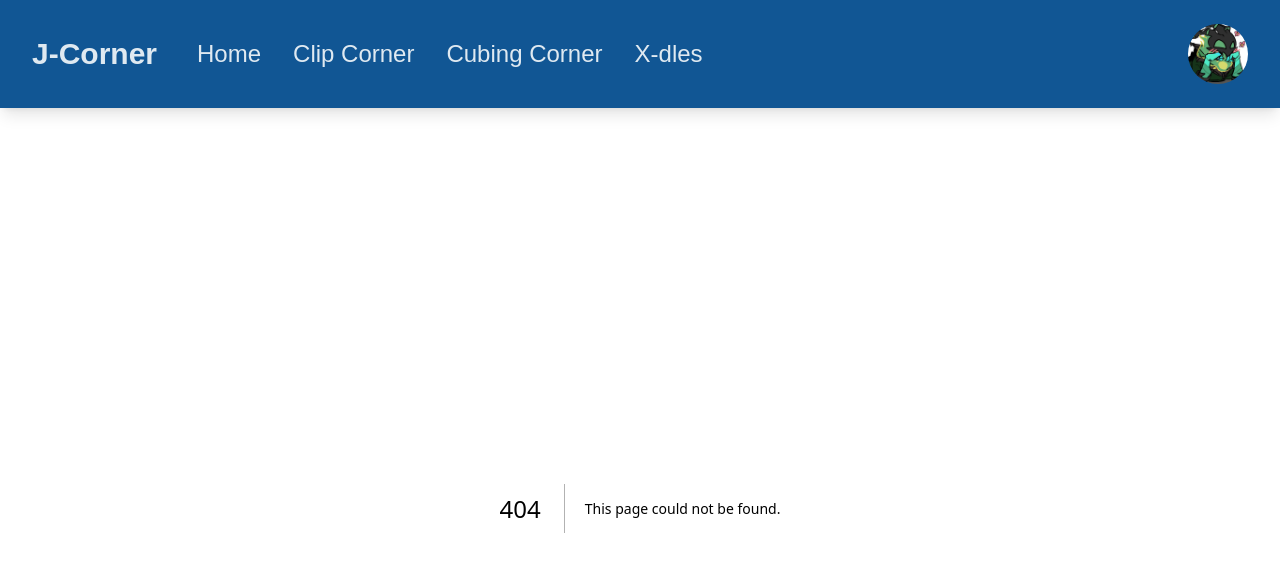
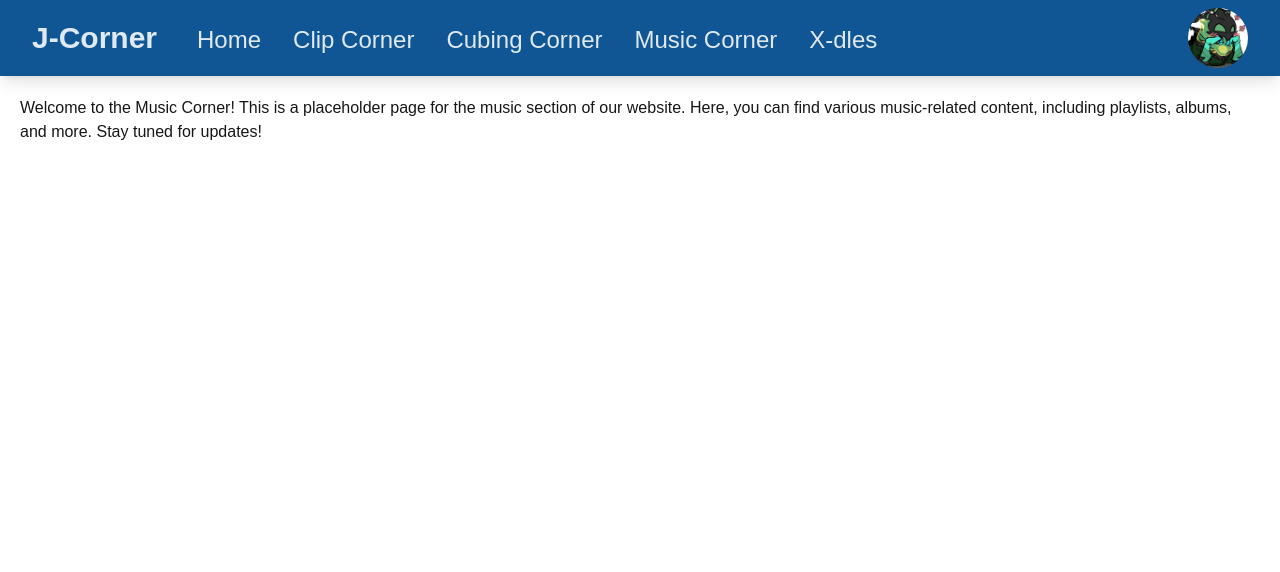
Before and after one commit to jumanji1310/j-corner, a Next.js app: page /music-corner in a window 1280 px wide. Before the commit this address had no page. Shown: the top 572 px of the page. Built offline with nearby package versions, Linux system fonts and the light colour scheme; a web font is replaced by a local one.

Commit message:
feat: added music-corner

```diff
--- /dev/null
+++ b/src/app/music-corner/page.tsx
@@ -0,0 +1,11 @@
+const MusicCornerPage = () => {
+  return (
+    <div className="p-5">
+      Welcome to the Music Corner! This is a placeholder page for the music
+      section of our website. Here, you can find various music-related content,
+      including playlists, albums, and more. Stay tuned for updates!
+    </div>
+  );
+};
+
+export default MusicCornerPage;
--- a/src/components/NavBar.tsx
+++ b/src/components/NavBar.tsx
@@ -3,28 +3,41 @@ import ThemeToggle from "./ThemeToggle";
 
 export default function Navbar() {
   return (
-    <nav className="bg-primary dark:bg-dark-primary py-6 px-8 shadow-lg flex justify-between text-text dark:text-dark-text text-2xl">
+    <nav className="bg-primary dark:bg-dark-primary py-2 px-8 shadow-lg flex justify-between text-text dark:text-dark-text text-2xl">
       <div className="max-w-7xl flex items-center justify-between">
-        <div className="flex items-center">
+        <div className="flex items-baseline">
           <h1 className="text-3xl font-bold mr-10">J-Corner</h1>
           <ul className="flex space-x-8 font-medium">
             <li>
-              <Link href="/" className="hover:text-background dark:hover:text-dark-background">
+              <Link
+                href="/"
+                className="hover:text-background dark:hover:text-dark-background"
+              >
                 Home
               </Link>
             </li>
             <li>
               <Link
                 href="/clip-corner"
-                className="hover:text-background dark:hover:text-dark-background">
+                className="hover:text-background dark:hover:text-dark-background"
+              >
                 Clip Corner
               </Link>
             </li>
             <li>
               <Link
                 href="/cubing-corner"
-                className="hover:text-background dark:hover:text-dark-background">
+                className="hover:text-background dark:hover:text-dark-background"
+              >
                 Cubing Corner
+              </Link>
+            </li>
+            <li>
+              <Link
+                href="/music-corner"
+                className="hover:text-background dark:hover:text-dark-background"
+              >
+                Music Corner
               </Link>
             </li>
             <li className="relative group">
```
